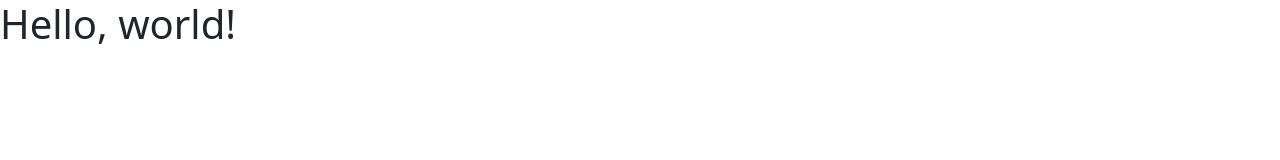
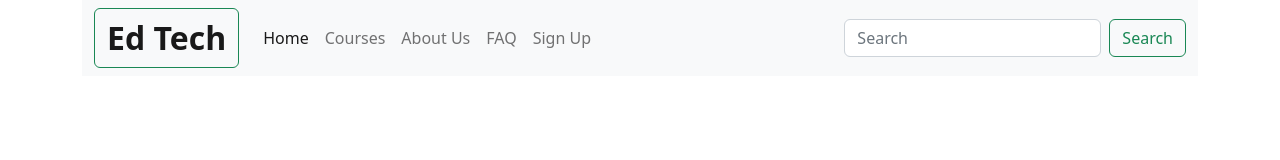
Before and after one commit to mdelwarhossain/edtech-web, a plain HTML site: page index.html in a window 1280 px wide. Drawn offline with nearby package versions, Linux system fonts and the light colour scheme.

Commit message:
navbar added

```diff
--- a/index.html
+++ b/index.html
@@ -7,7 +7,42 @@
     <link href="https://cdn.jsdelivr.net/npm/bootstrap@5.2.0/dist/css/bootstrap.min.css" rel="stylesheet" integrity="sha384-gH2yIJqKdNHPEq0n4Mqa/HGKIhSkIHeL5AyhkYV8i59U5AR6csBvApHHNl/vI1Bx" crossorigin="anonymous">
   </head>
   <body>
-    <h1>Hello, world!</h1>
+    <header class="container">
+      <nav class="navbar navbar-expand-lg bg-light">
+        <div class="container-fluid">
+          <a class="navbar-brand fs-2 fw-semibold btn btn-outline-success" href="#">Ed Tech</a>
+          <button class="navbar-toggler" type="button" data-bs-toggle="collapse" data-bs-target="#navbarSupportedContent" aria-controls="navbarSupportedContent" aria-expanded="false" aria-label="Toggle navigation">
+            <span class="navbar-toggler-icon"></span>
+          </button>
+          <div class="collapse navbar-collapse" id="navbarSupportedContent">
+            <ul class="navbar-nav me-auto mb-2 mb-lg-0">
+              <li class="nav-item">
+                <a class="nav-link active" aria-current="page" href="#">Home</a>
+              </li>
+              <li class="nav-item">
+                <a class="nav-link" href="#courses">Courses</a>
+              </li>
+              <li class="nav-item">
+                <a class="nav-link" href="#about-us">About Us</a>
+              </li>
+              <li class="nav-item">
+                <a class="nav-link" href="#faq">FAQ</a>
+              </li>
+              <li class="nav-item">
+                <a class="nav-link" href="#sign-up">Sign Up</a>
+              </li>
+            </ul>
+            <form class="d-flex" role="search">
+              <input class="form-control me-2" type="search" placeholder="Search" aria-label="Search">
+              <button class="btn btn-outline-success" type="submit">Search</button>
+            </form>
+          </div>
+        </div>
+      </nav>
+      <section>
+
+      </section>
+    </header>
     <script src="https://cdn.jsdelivr.net/npm/bootstrap@5.2.0/dist/js/bootstrap.bundle.min.js" integrity="sha384-A3rJD856KowSb7dwlZdYEkO39Gagi7vIsF0jrRAoQmDKKtQBHUuLZ9AsSv4jD4Xa" crossorigin="anonymous"></script>
   </body>
 </html>
```
